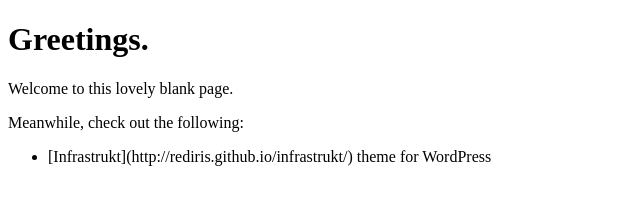
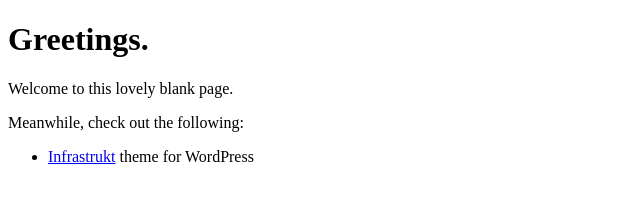
Before and after one commit to rediris/rediris.github.io, a plain HTML site: page index.html in a window 1280 px wide. Shown: the whole page, without its empty margins (0-640 px from the left). Drawn offline with Linux system fonts and the light colour scheme.

Commit message:
href fix

```diff
--- a/index.html
+++ b/index.html
@@ -5,7 +5,7 @@
     <p>Welcome to this lovely blank page.</p>
     <p>Meanwhile, check out the following:</p>
     <ul>
-    	<li>[Infrastrukt](http://rediris.github.io/infrastrukt/) theme for WordPress</li>
+    	<li><a href="http://rediris.github.io/infrastrukt/" title="Infrastrukt">Infrastrukt</a> theme for WordPress</li>
     </ul>
   </body>
 </html>
```
